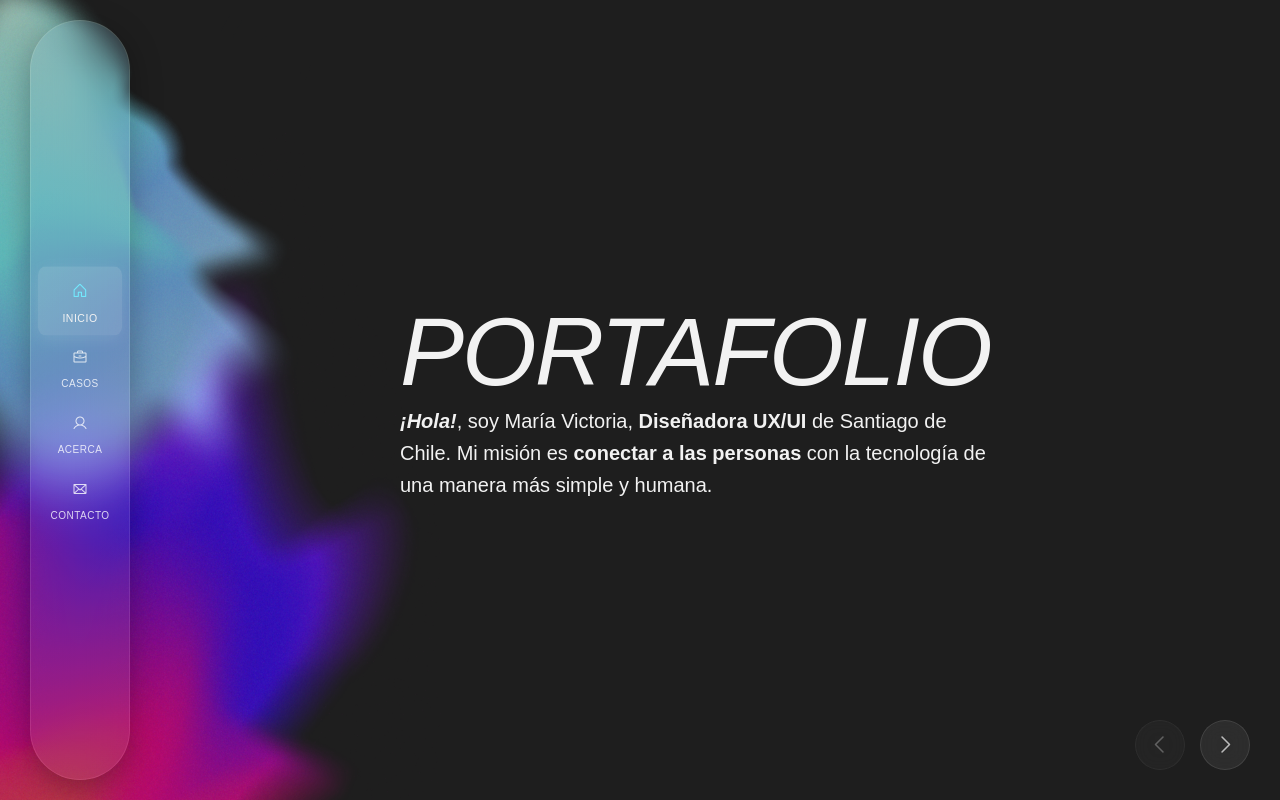
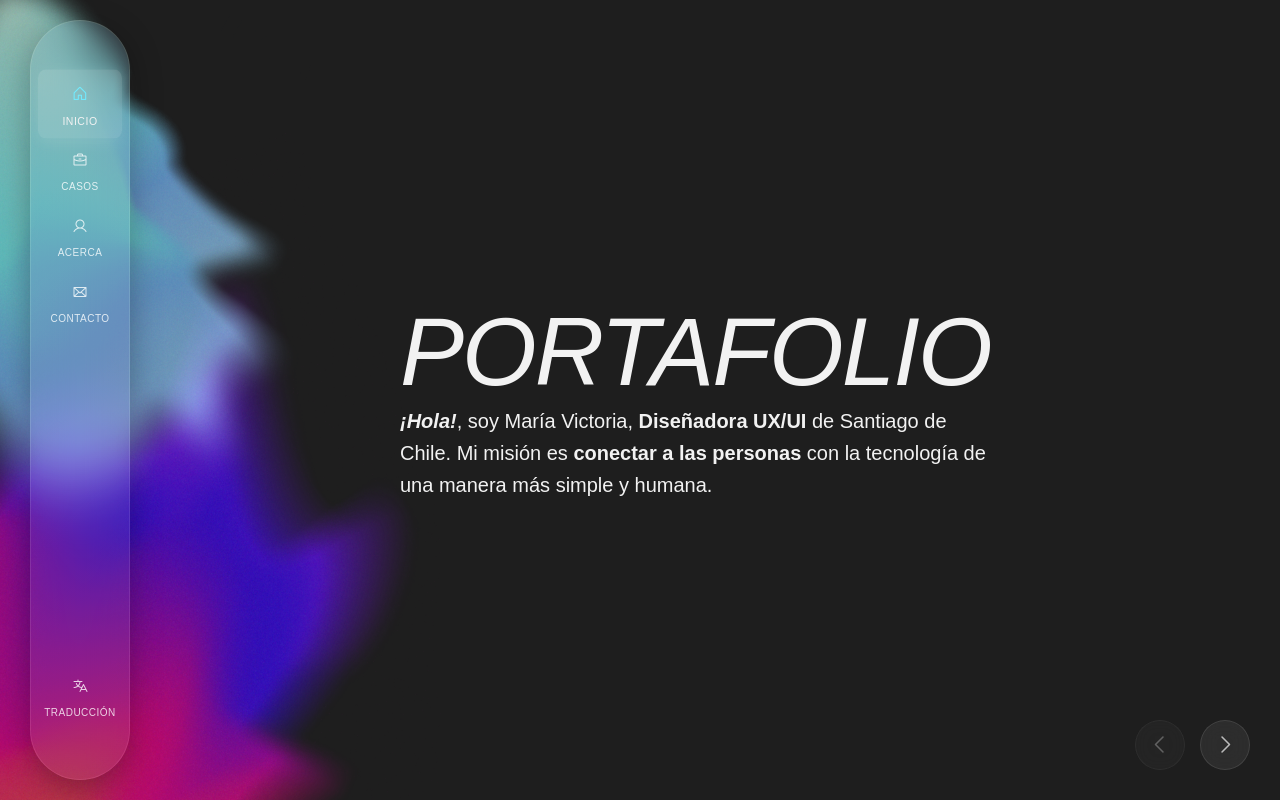
Before and after one commit to VictoriaC0/portafoliouxui, an Angular app: page /#/home in a window 1280 px wide. Built offline with nearby package versions, Linux system fonts and the light colour scheme; a web font is replaced by a local one.

Commit message:
Add translation button to SidebarNav with styling and hover effects

```diff
--- a/src/app/shared/components/sidebar-nav/sidebar-nav.html
+++ b/src/app/shared/components/sidebar-nav/sidebar-nav.html
@@ -26,6 +26,16 @@
                 }
             </div>
         </div>
+        <div class="nav-bottom">
+            <button class="translation-btn" [attr.aria-label]="'Cambiar idioma'">
+                <div class="nav-icon">
+                    <i class="ph ph-translate"></i>
+                </div>
+                <div class="nav-text">
+                    <span>Traducción</span>
+                </div>
+            </button>
+        </div>
     </div>
 </nav>
 }
--- a/src/app/shared/components/sidebar-nav/sidebar-nav.scss
+++ b/src/app/shared/components/sidebar-nav/sidebar-nav.scss
@@ -29,11 +29,11 @@
     }
 
     .nav-top {
-        flex: 1;
         display: flex;
-        align-items: center;
-        justify-content: center;
+        align-items: flex-start;
+        justify-content: flex-start;
         width: 100%;
+        padding-top: 10px;
 
         .nav {
             width: 100%;
@@ -129,6 +129,75 @@
             }
         }
     }
+
+    .nav-bottom {
+        padding-bottom: 10px;
+        width: 100%;
+        display: flex;
+        justify-content: center;
+
+        .translation-btn {
+            display: flex;
+            flex-direction: column;
+            align-items: center;
+            justify-content: center;
+            gap: 8px;
+            padding: 10px 8px;
+            border-radius: 8px;
+            text-decoration: none;
+            color: rgba(255, 255, 255, 0.8);
+            transition: all 0.3s ease;
+            cursor: pointer;
+            border: 1px solid transparent;
+            background: transparent;
+            font-weight: 400;
+            font-size: 0.75rem;
+            position: relative;
+            overflow: hidden;
+            width: 80px;
+
+            .nav-icon {
+                display: flex;
+                align-items: center;
+                justify-content: center;
+                width: 24px;
+                height: 24px;
+
+                i {
+                    font-size: 16px;
+                    transition: all 0.3s ease;
+                }
+            }
+
+            .nav-text {
+                text-align: center;
+                line-height: 1;
+
+                span {
+                    font-size: 10px;
+                    font-weight: 500;
+                    text-transform: uppercase;
+                    letter-spacing: 0.5px;
+                }
+            }
+
+            &:hover {
+                background: rgba(255, 255, 255, 0.08);
+                transform: scale(1.05);
+                color: #F2F2F2;
+
+                .nav-icon i {
+                    color: #72EBFF;
+                    transform: scale(1.1);
+                }
+            }
+
+            &:focus {
+                outline: 2px solid #72EBFF;
+                outline-offset: 2px;
+            }
+        }
+    }
 }
 
 // Hide on mobile
```
